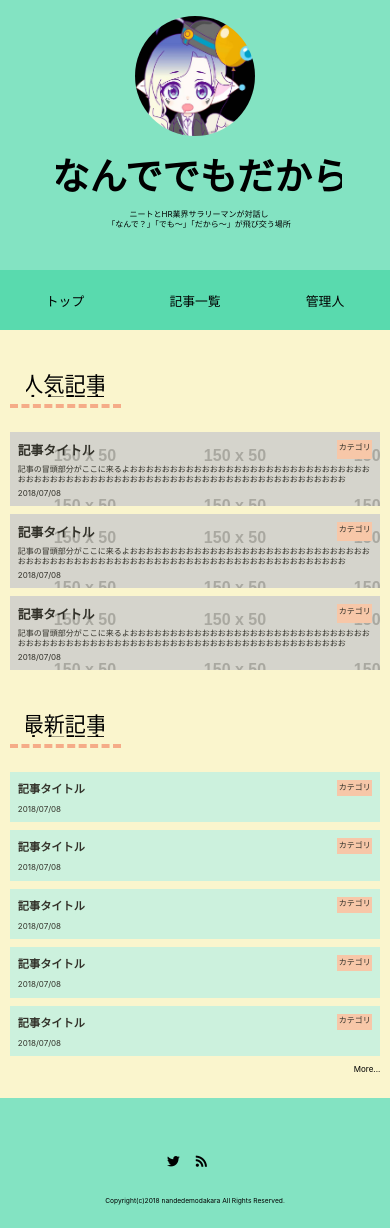
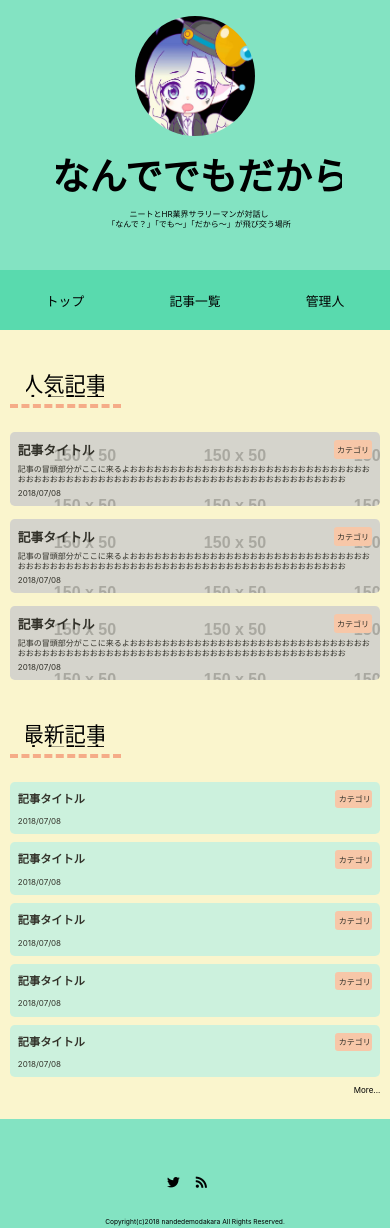
Before and after one commit to mihoijuin/Website_Career_media, a PHP site: page /page.html in a window 390 px wide. Before the commit the page ends 1205 px from the top, so only its background shows below. Run offline with PHP 8.4, Linux system fonts and the light colour scheme; grey boxes labelled with a size stand in for pictures from a placeholder-image service; some libraries are stand-ins or nearby versions.

Commit message:
ボックスにborder-radiusを追加

```diff
--- a/css/responsive.css
+++ b/css/responsive.css
@@ -148,14 +148,14 @@
     display: block;
     margin: 1.5rem auto 2.5rem auto; }
     .popular-posts .popular-post {
-      margin-bottom: .5rem;
+      margin-bottom: .8rem;
       padding: .5rem; }
       .popular-posts .popular-post header {
         margin-bottom: .3rem; }
         .popular-posts .popular-post header .popular-title {
           font-size: .8rem; }
         .popular-posts .popular-post header .popular-category {
-          padding: .1rem; }
+          padding: .3rem .2rem .1rem .2rem; }
 
   .posts {
     margin: 1.5rem auto;
@@ -167,6 +167,8 @@
         margin-bottom: .5rem; }
         .posts .post header .post-title {
           font-size: .7rem; }
+        .posts .post header .post-category {
+          padding: .3rem .1rem .2rem .2rem; }
       .posts .post .post-txt {
         display: none; }
 
--- a/css/responsive.scss
+++ b/css/responsive.scss
@@ -257,7 +257,7 @@
         margin: 1.5rem auto 2.5rem auto;
 
         .popular-post {
-            margin-bottom: .5rem;
+            margin-bottom: .8rem;
             padding: .5rem;
 
             header {
@@ -268,7 +268,7 @@
                 }
 
                 .popular-category {
-                    padding: .1rem;
+                    padding: .3rem .2rem .1rem .2rem;
                 }
             }
 
@@ -288,6 +288,10 @@
 
                 .post-title {
                     font-size: .7rem;
+                }
+
+                .post-category {
+                    padding: .3rem .1rem .2rem .2rem;
                 }
             }
 
--- a/css/style.css
+++ b/css/style.css
@@ -197,6 +197,7 @@ p {
     grid-area: area3; }
   .popular-posts .popular-post {
     background-image: url(http://placehold.jp/150x50.png);
+    border-radius: .3rem;
     opacity: 0.8;
     padding: 2.5rem; }
     .popular-posts .popular-post:hover {
@@ -211,6 +212,7 @@ p {
         font-size: 1.7rem; }
       .popular-posts .popular-post header .popular-category {
         background-color: #f7bca0;
+        border-radius: .2rem;
         padding: .4rem; }
 
 /* posts */
@@ -219,6 +221,7 @@ p {
   width: 85%; }
   .posts .post {
     background-color: #c1f1e1;
+    border-radius: .3rem;
     margin-bottom: 1.7rem;
     opacity: 0.8;
     padding: 1rem; }
@@ -234,6 +237,7 @@ p {
         font-size: 1.3rem; }
       .posts .post header .post-category {
         background-color: #f7bca0;
+        border-radius: .2rem;
         padding: .1rem; }
 
 .single {
@@ -255,6 +259,7 @@ p {
         font-size: 1.8rem; }
       .single .single-post header .single-category {
         background-color: #f7bca0;
+        border-radius: .2rem;
         padding: .6rem .3rem 0 .3rem; }
     .single .single-post .txt-content {
       margin: 3rem 0; }
--- a/css/style.scss
+++ b/css/style.scss
@@ -232,6 +232,7 @@ p {
 
   .popular-post {
     background-image: url(http://placehold.jp/150x50.png);
+    border-radius: .3rem;
     opacity: 0.8;
     padding: 2.5rem;
 
@@ -252,6 +253,7 @@ p {
 
       .popular-category {
         background-color: lighten($orange, 5%);
+        border-radius: .2rem;
         padding: .4rem;
       }
     }
@@ -265,6 +267,7 @@ p {
 
   .post {
     background-color: lighten($basic_color, 15%);
+    border-radius: .3rem;
     margin-bottom: 1.7rem;
     opacity: 0.8;
     padding: 1rem;
@@ -286,6 +289,7 @@ p {
 
       .post-category {
         background-color: lighten($orange, 5%);
+        border-radius: .2rem;
         padding: .1rem;
       }
     }
@@ -318,6 +322,7 @@ p {
 
       .single-category {
         background-color: lighten($orange, 5%);
+        border-radius: .2rem;
         padding: .6rem .3rem 0 .3rem;
       }
     }
```
Also changed, not shown: 2 other files.
